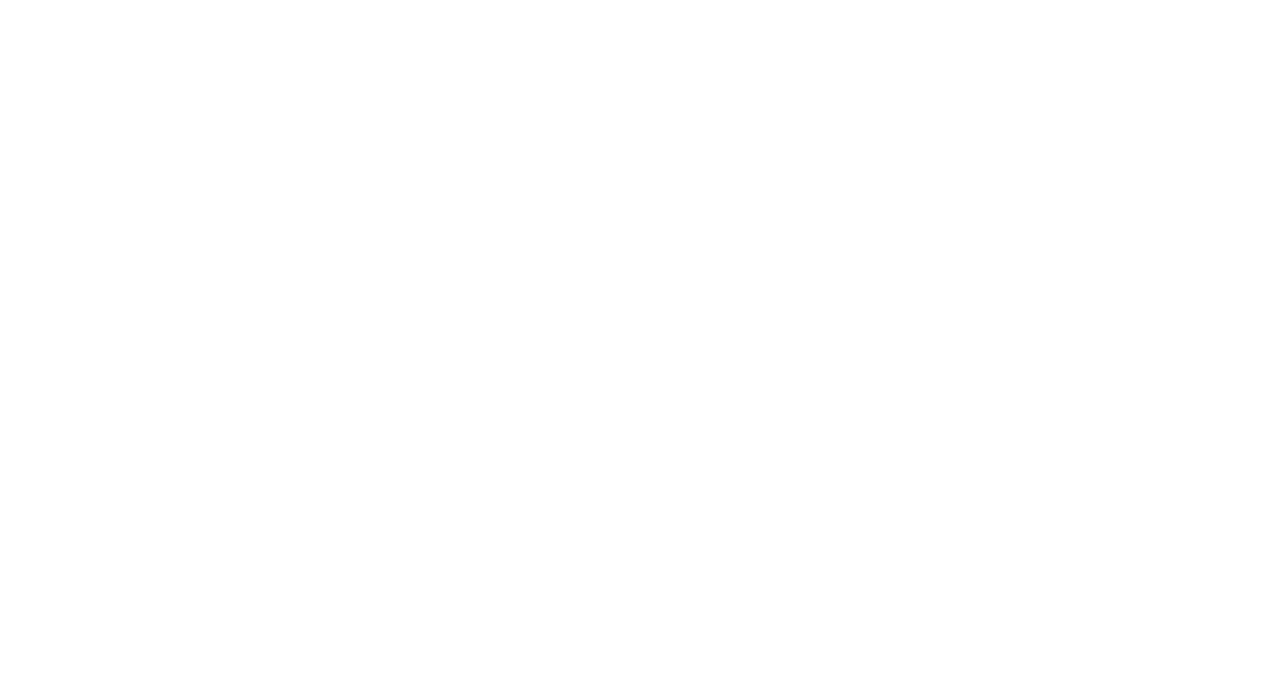
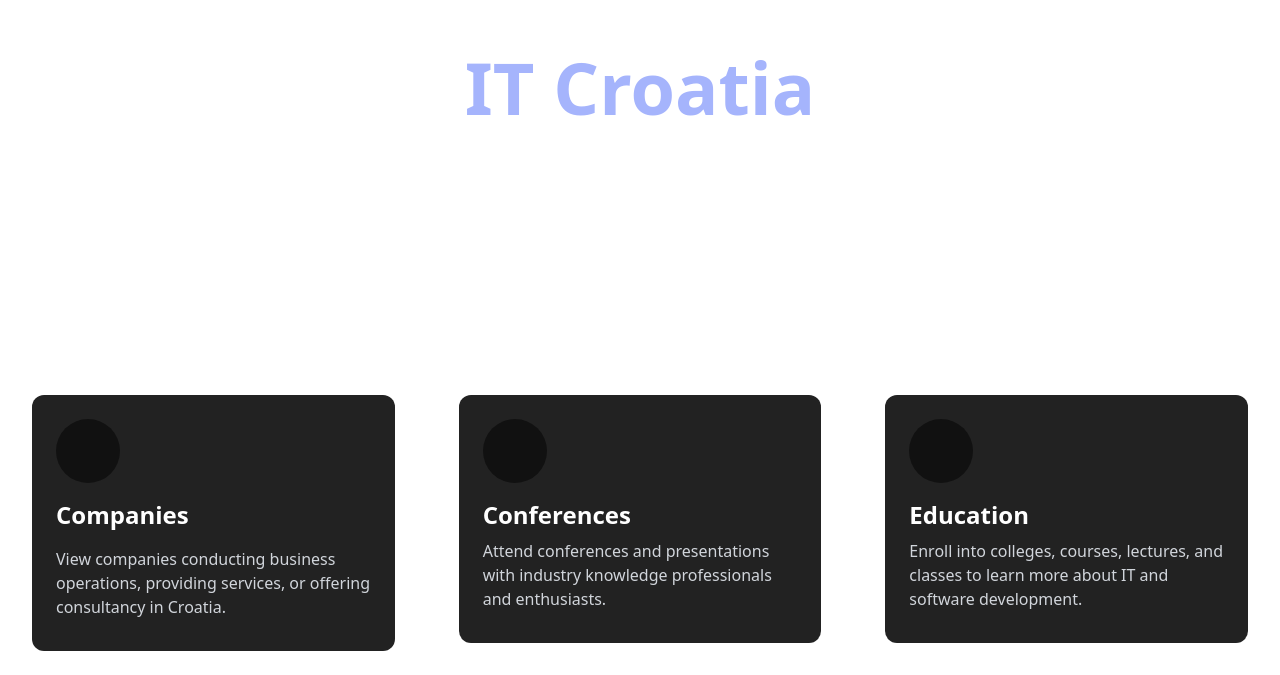
Before and after one commit to stefanicjuraj/it-croatia, a React (Vite) app in the folder app/: page / in a window 1280 px wide. Shown: the part 125-800 px from the top of the page. Built offline with nearby package versions, Linux system fonts and the light colour scheme; the HTML template or start-up script is replaced by a standard one.

Commit message:
feat(app): add Home page to App

```diff
--- a/app/src/App.tsx
+++ b/app/src/App.tsx
@@ -1,6 +1,14 @@
+import { Route, BrowserRouter as Router, Routes } from 'react-router-dom';
+import Home from "./pages/Home"
+
 export default function App() {
   return (
     <>
+      <Router>
+        <Routes>
+          <Route path="/" element={<Home />} />
+        </Routes>
+      </Router>
     </>
   )
 }
```
